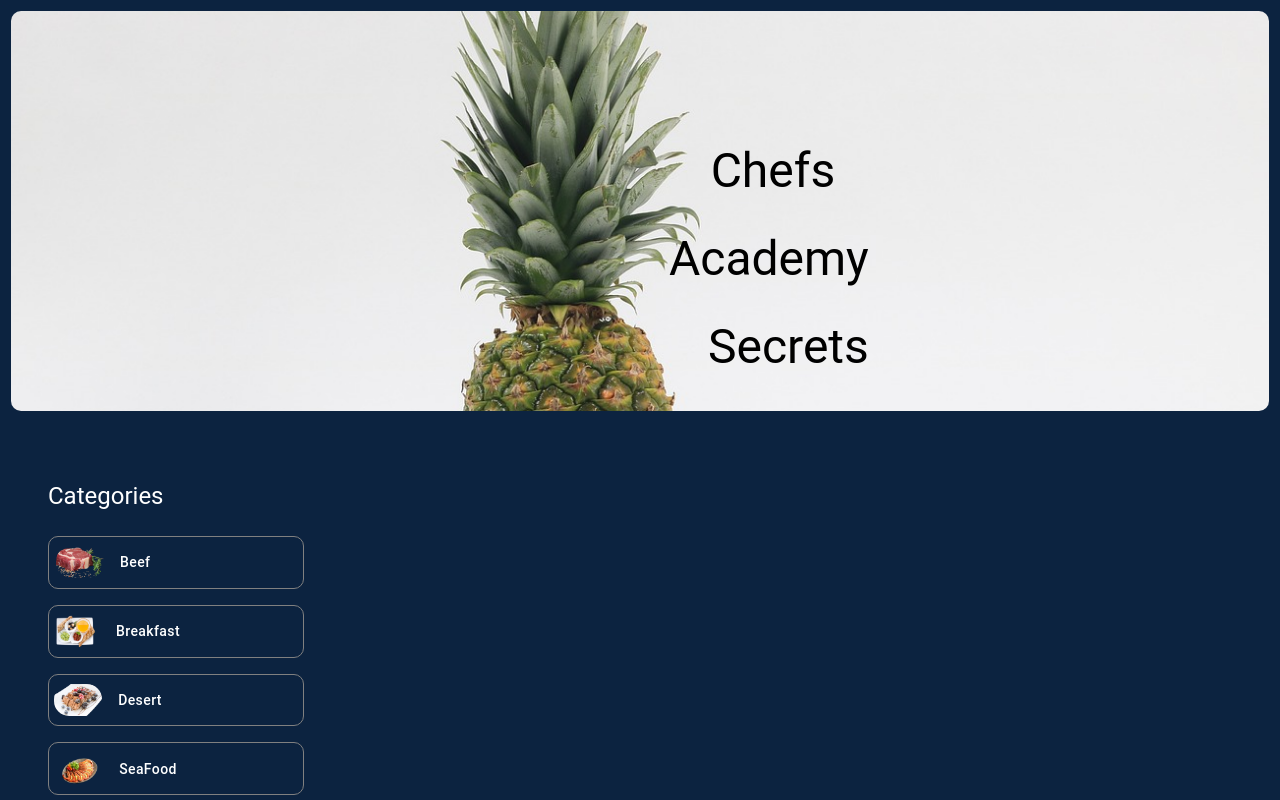
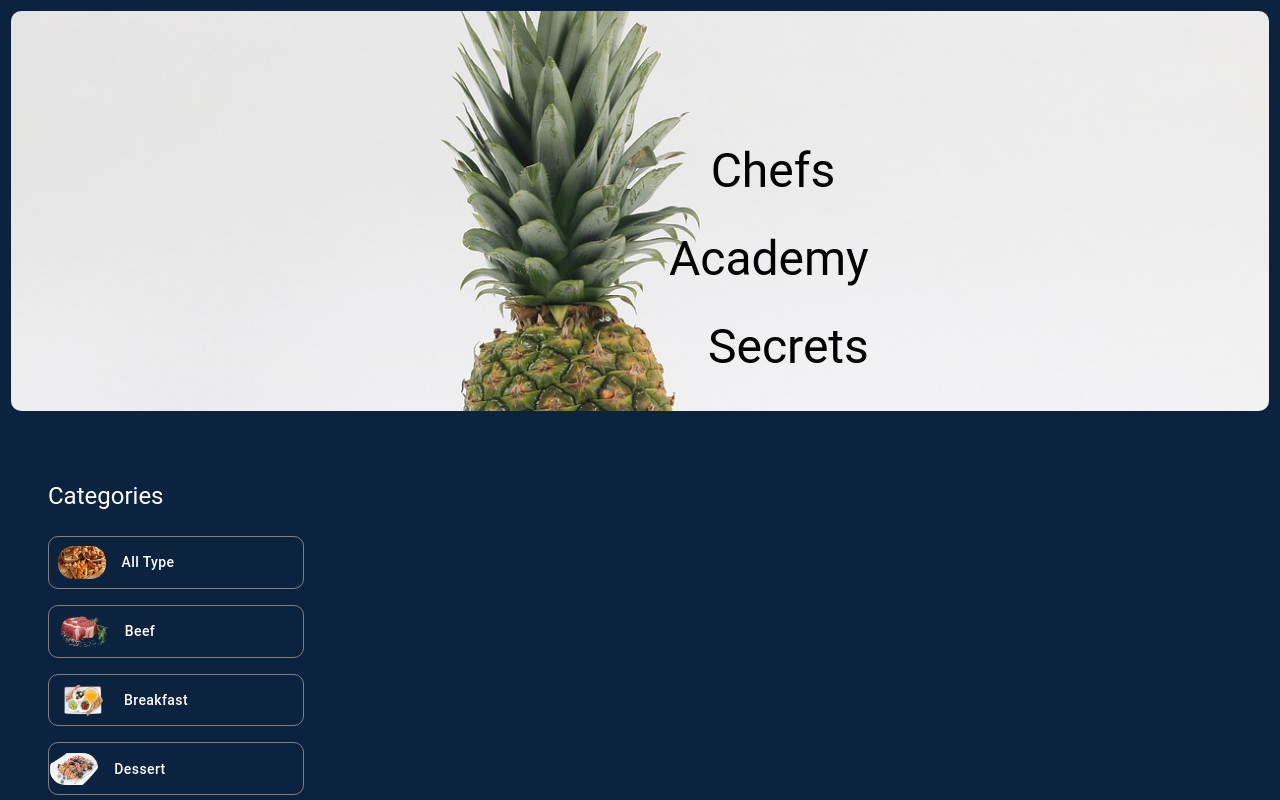
Before and after one commit to AnriGabo/RecipePage-HomeChef, a React (Vite) app: page / in a window 1280 px wide. Shown: the top 800 px of the page. Built offline with nearby package versions, Linux system fonts and the light colour scheme; some icons are missing.

Commit message:
improve categories code adding state managment with props

```diff
--- a/src/App.tsx
+++ b/src/App.tsx
@@ -1,12 +1,19 @@
+import { useState } from "react";
 import "./App.css";
 import Header from "./header/Header";
 import Category from "./sidebar/Category";
 
 export default function App() {
+// state managment with props
+
+  const [foodList, setFoodList] = useState<string>("");
+console.log(foodList);
+
   return (
     <div className="All-Wrapper">
       <Header />
-      <Category />
+      <Category setFoodList={setFoodList}/>
+      {/* stateგავაგზავნით აქ */}
     </div>
   )
 }
--- a/src/sidebar/Category.tsx
+++ b/src/sidebar/Category.tsx
@@ -1,12 +1,20 @@
-import { Box, Button, Typography } from "@mui/material";
+import { Box, Typography } from "@mui/material";
+import alltype from "../images/alltype.jpg";
 import beef from "../images/Beef2.png";
 import breakfast from "../images/breakfast2.png";
 import dessert from "../images/dessert2.png";
+import pasta from "../images/pasta.png";
 import seaFood from "../images/seaFood.png";
-import pasta from "../images/pasta.png";
 import starter from "../images/starter.png";
 
-export default function Category() {
+import CustomButton, { ButtonWithImage } from "../sidebar/CategoryList";
+import type React from "react";
+
+interface updateFoodList{
+    setFoodList:React.Dispatch<React.SetStateAction<string>>
+}
+
+const Category: React.FC<updateFoodList> = ({ setFoodList }) => {
   return (
     <Box component={"aside"} sx={{ gridArea: "sidebar" }}>
       <Box sx={{ marginInlineStart: "3rem" }}>
@@ -15,7 +23,6 @@ export default function Category() {
         </Typography>
       </Box>
 
-      {/* საჭმელების კატეგორიების ჩამონათვალი :) */}
       <Box
         sx={{
           display: "flex",
@@ -26,100 +33,37 @@ export default function Category() {
           gap: "1rem",
         }}
       >
-        <Button
-          sx={{
-            textTransform: "capitalize",
-            width: "auto",
-            height: "3.3rem",
-            border: "1px solid gray",
-            borderRadius: "10px",
-            paddingInlineEnd: "9.6rem",
-            color: "white",
-            gap: "1rem",
-          }}
-        >
-          <img src={beef} style={{ width: "3rem", borderRadius: "15px" }} />
+        <CustomButton sx={{ paddingInlineEnd: "8rem" }} onClick={() => setFoodList("All Type")}>
+          <ButtonWithImage src={alltype} label="alltype food" />
+          All Type
+        </CustomButton>
+        <CustomButton sx={{ paddingInlineEnd: "9rem" }} onClick={() => setFoodList("Beef")}>
+          <ButtonWithImage src={beef} label="Beef Food" />
           Beef
-        </Button>
-        <Button
-          sx={{
-            textTransform: "capitalize",
-            width: "auto",
-            height: "3.3rem",
-            border: "1px solid gray",
-            borderRadius: "10px",
-            paddingInlineEnd: "8rem",
-            gap: "1rem",
-            color: "white",
-          }}
-        >
-          <img
-            src={breakfast}
-            style={{ width: "3rem", borderRadius: "15px" }}
-          />
+        </CustomButton>
+        <CustomButton sx={{ paddingInlineEnd: "7rem" }} onClick={() => setFoodList("Breakfast")}>
+          <ButtonWithImage src={breakfast} label="Breakfast food " />
           Breakfast
-        </Button>
-        <Button
-          sx={{
-            textTransform: "capitalize",
-            width: "auto",
-            height: "3.3rem",
-            border: "1px solid gray",
-            paddingInlineEnd: "9rem",
-            gap: "1rem",
-            borderRadius: "10px",
-            color: "white",
-          }}
-        >
-          <img src={dessert} style={{ width: "3rem", borderRadius: "15px" }} />
-          Desert
-        </Button>
-        <Button
-          sx={{
-            textTransform: "capitalize",
-            width: "auto",
-            height: "3.3rem",
-            border: "1px solid gray",
-            borderRadius: "10px",
-            paddingInlineEnd: "8rem",
-            gap: "1rem",
-            color: "white",
-          }}
-        >
-          <img src={seaFood} style={{ width: "3rem", borderRadius: "15px" }} />
-          SeaFood
-        </Button>
-        <Button
-          sx={{
-            textTransform: "capitalize",
-            width: "auto",
-            height: "3.3rem",
-            border: "1px solid gray",
-            borderRadius: "10px",
-            paddingInlineEnd: "9rem",
-            gap:"1rem",
-            color: "white",
-          }}
-        >
-          <img src={pasta} style={{ width: "3rem", borderRadius: "15px" }} />
+        </CustomButton>
+        <CustomButton sx={{ paddingInlineEnd: "9rem" }} onClick={() => setFoodList("Dessert")}>
+          <ButtonWithImage src={dessert} label="Desert Food" />
+          Dessert
+        </CustomButton>
+        <CustomButton sx={{ paddingInlineEnd: "8rem" }} onClick={() => setFoodList("Seafood")}>
+          <ButtonWithImage src={seaFood} label="SeaFood" />
+          Seafood
+        </CustomButton>
+        <CustomButton sx={{ paddingInlineEnd: "9rem" }} onClick={() => setFoodList("Pasta")}>
+          <ButtonWithImage src={pasta} label="Italian Cuisine Pasta" />
           Pasta
-        </Button>
-        <Button
-          sx={{
-            textTransform: "capitalize",
-            width: "auto",
-            height: "3.3rem",
-            border: "1px solid gray",
-            borderRadius: "10px",
-            paddingInlineEnd: "9rem",
-            gap:"1rem",
-            color: "white",
-          }}
-        >
-          <img src={starter} style={{ width: "3rem", borderRadius: "15px" }} />
+        </CustomButton>
+        <CustomButton sx={{ paddingInlineEnd: "9rem" }} onClick={() => setFoodList("Starter")}>
+          <ButtonWithImage src={starter} label="Starter" />
           Starter
-        </Button>
+        </CustomButton>
       </Box>
     </Box>
   );
 }
+
+export default Category;
--- a/src/sidebar/CategoryList.tsx
+++ b/src/sidebar/CategoryList.tsx
@@ -0,0 +1,28 @@
+import { Button, styled } from "@mui/material";
+
+const CustomButton = styled(Button)(() => ({
+  textTransform: "capitalize",
+  width: "auto",
+  height: "3.3rem",
+  border: "1px solid gray",
+  borderRadius: "10px",
+  color: "white",
+  gap: "1rem",
+}));
+
+export default CustomButton;
+
+interface image {
+  src: string;
+  label: string;
+}
+
+export const ButtonWithImage = ({ src, label }: image) => {
+  return (
+    <img
+      src={src}
+      alt={label}
+      style={{ width: "3rem", borderRadius: "15px" }}
+    />
+  );
+};
```
Also changed, not shown: src/images/alltype.jpg (added).
